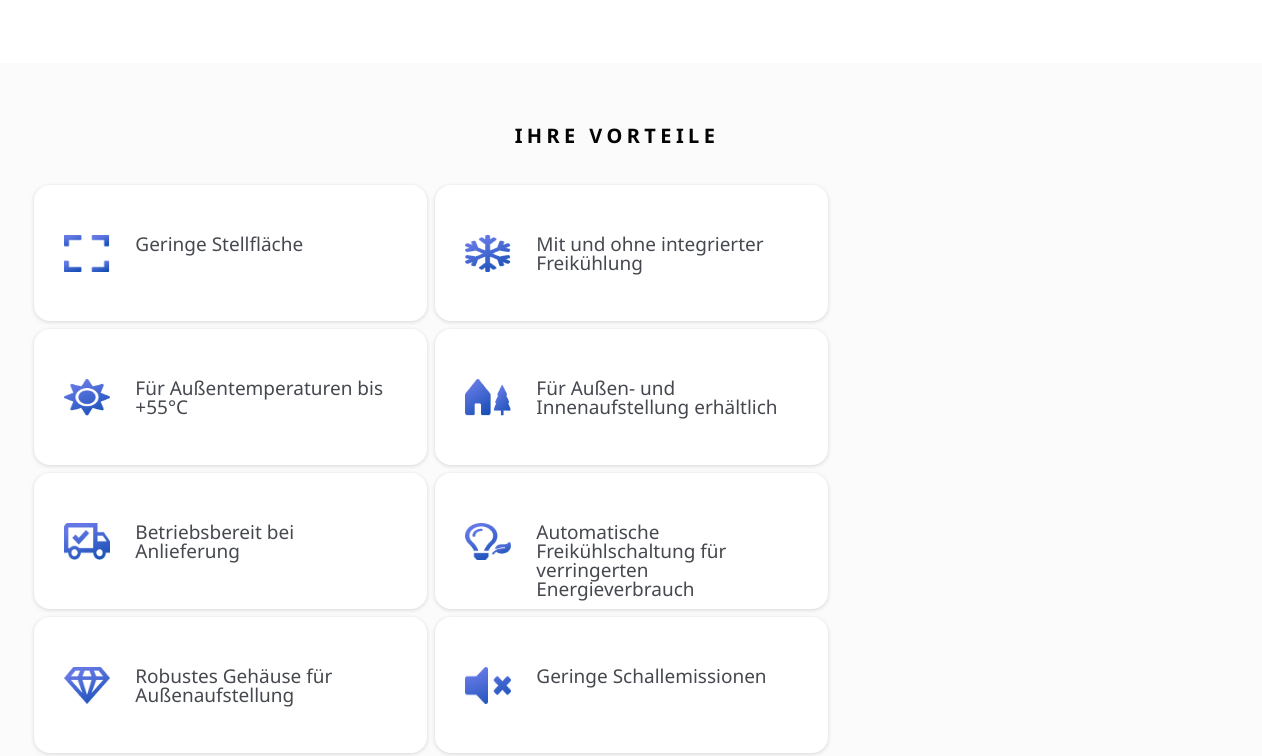
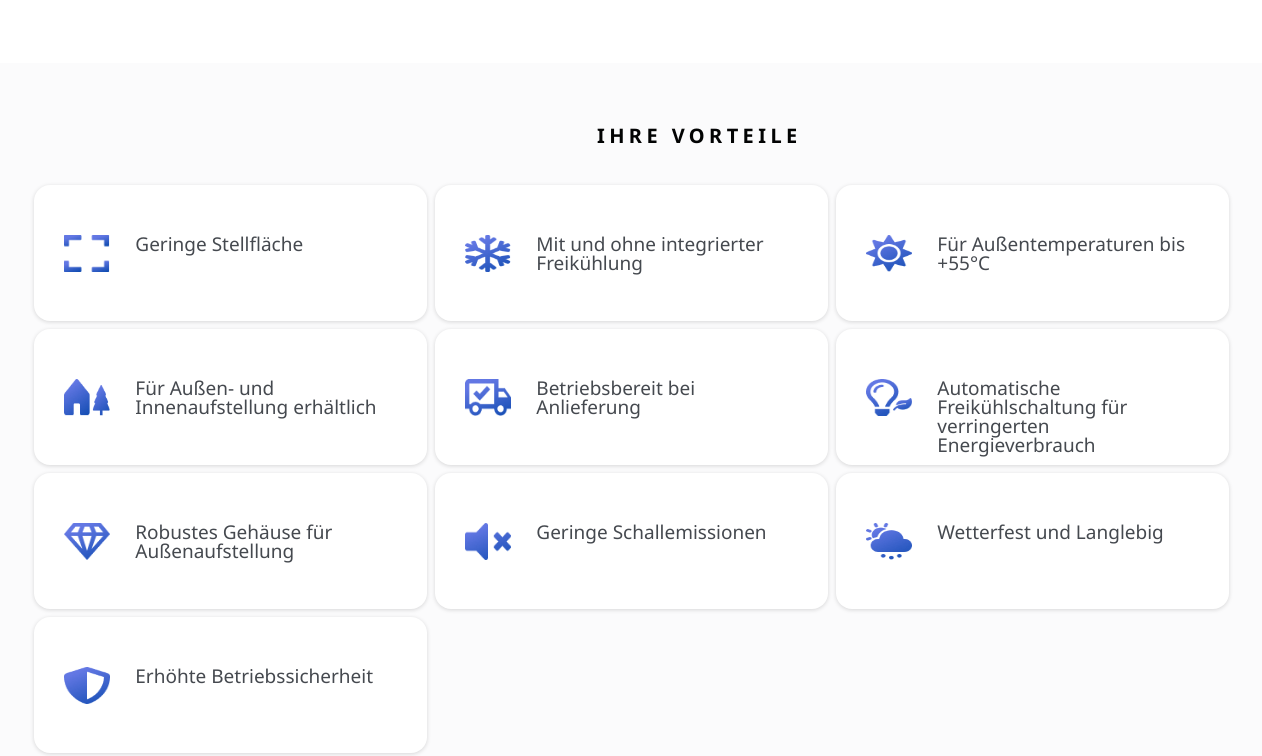
Before and after one commit to Tolubaria/test-frontend, a website: page index.html in a window 1536 px wide. Shown: the part 2225-2981 px from the top of the page, without its empty margins (151-1413 px from the left). Drawn offline with nearby package versions, Linux system fonts and the light colour scheme; files that its build step writes are made by us from their sources; files whose address does not match are found by name.

```diff
--- a/#src/scss/_section-info.scss
+++ b/#src/scss/_section-info.scss
@@ -6,7 +6,7 @@
    .clients {
       background-color: $section-color;
       @media screen and (min-width: 1440px) {
-         max-width: 1210px;
+         width: 1210px;
          margin: 0 5%;
       }
       &__title {
```
Also changed, not shown: #src/_section-info.html (indentation only).
